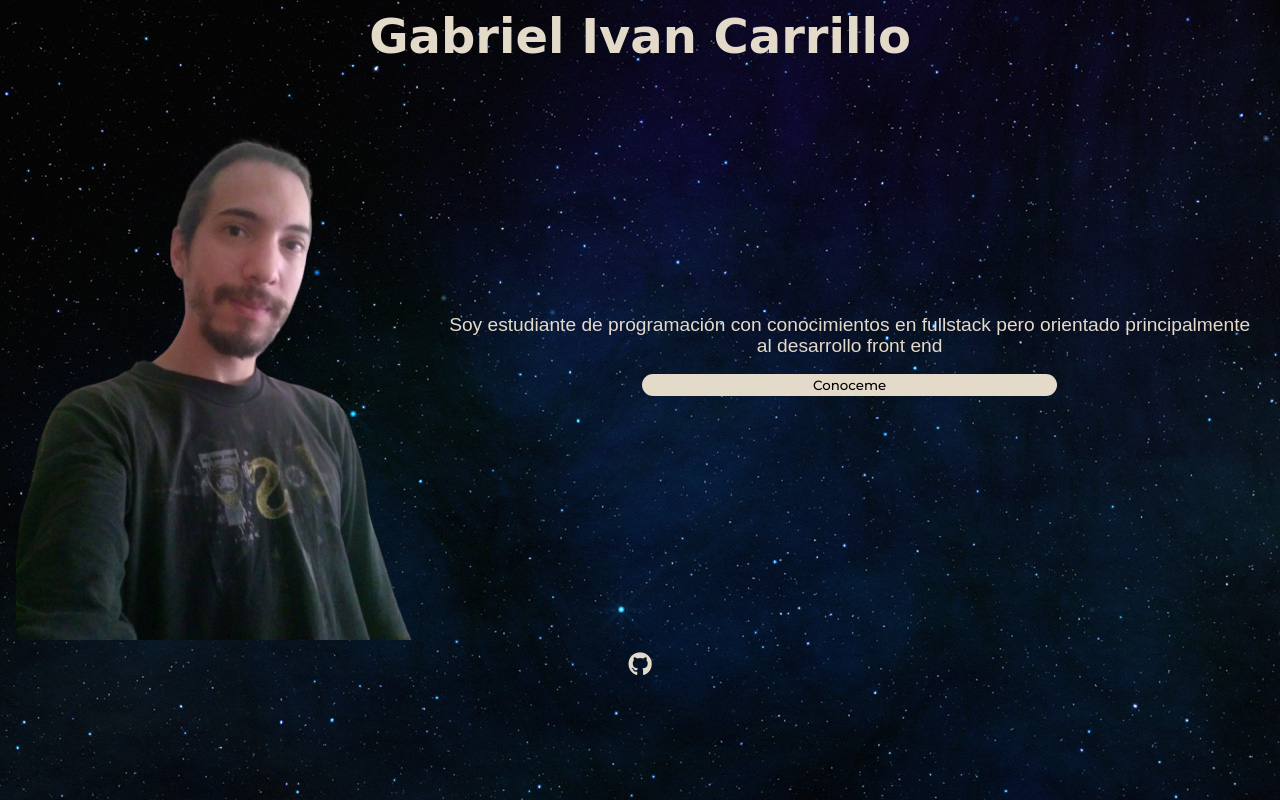
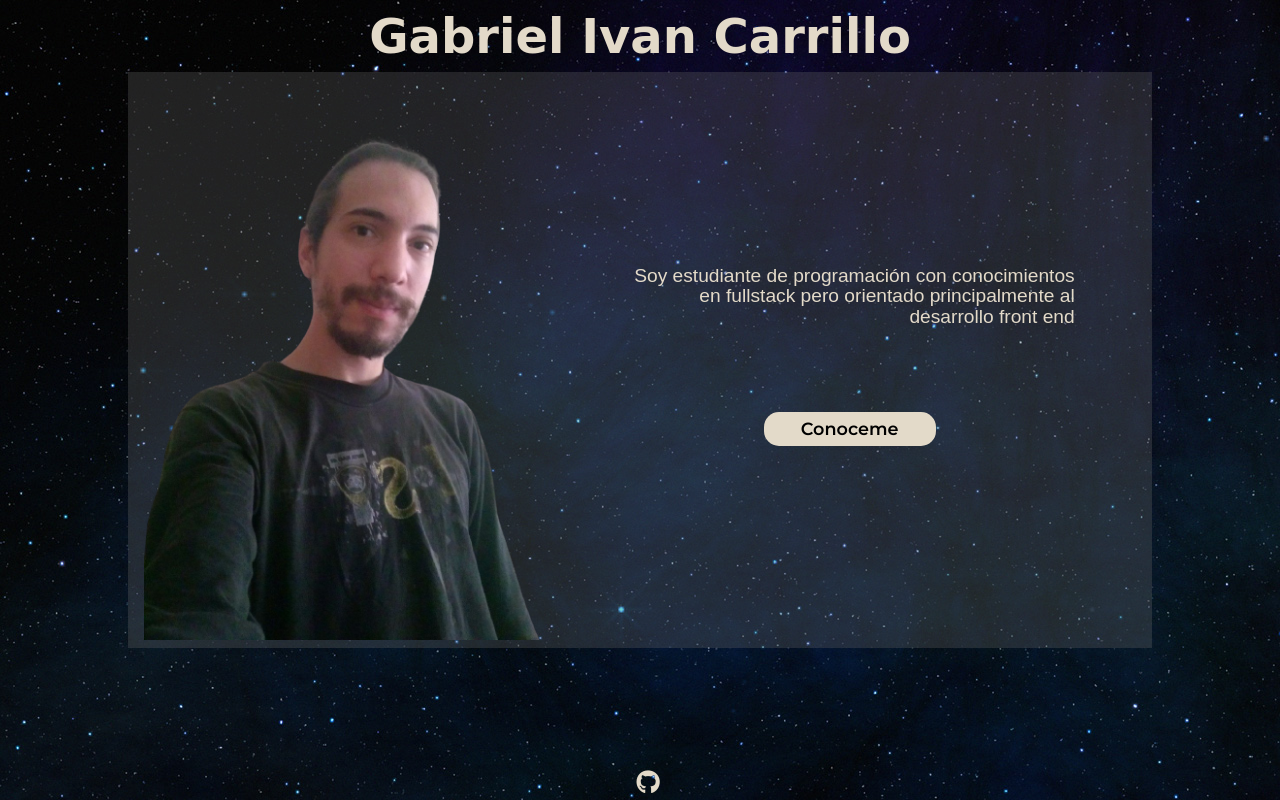
Before and after one commit to GabrielCarrillo93/CardWeb, a plain HTML site: page index.html in a window 1280 px wide. Drawn offline with Linux system fonts and the light colour scheme; a web font is replaced by a local one.

Commit message:
finalizado

```diff
--- a/css/styles.css
+++ b/css/styles.css
@@ -58,9 +58,11 @@ img{
 button{
     border-style: none;
     border-radius: 15px;
-    padding: 0.2rem 0.3rem;
+    padding: 0.4rem 0.5rem;
+    margin: 0.8rem auto;
     font-family: 'Montserrat', sans-serif;
-    margin: 0.8rem auto;
+    font-size: 1.1rem;
+    font-weight: 600;
     background-color: rgb(227, 218, 201);
 }
 
@@ -80,8 +82,37 @@ i{
 }
 
 @media screen and (min-width: 900px) {
+    body{
+        display: grid;
+        grid-template-columns: 80%;
+        justify-content: center;
+        align-items: center;
+    }
+
     main{
         display: flex;
         flex-direction: row;
+        justify-content: space-between;
+        align-items: center;
+        background-color: rgba(105, 105, 105, 0.3);
+    }
+
+    .seccion>button{
+        margin-top: 5rem;
+        width: 30%;
+        align-self: end;
+    }
+
+    .seccion>p{
+        text-align: end;
+        width: 80%;
+        line-break: strict;
+        line-height: ;
+    }
+
+    footer{
+        position: fixed;
+        bottom: 0;
+        width: 100%;
     }
 }
```
